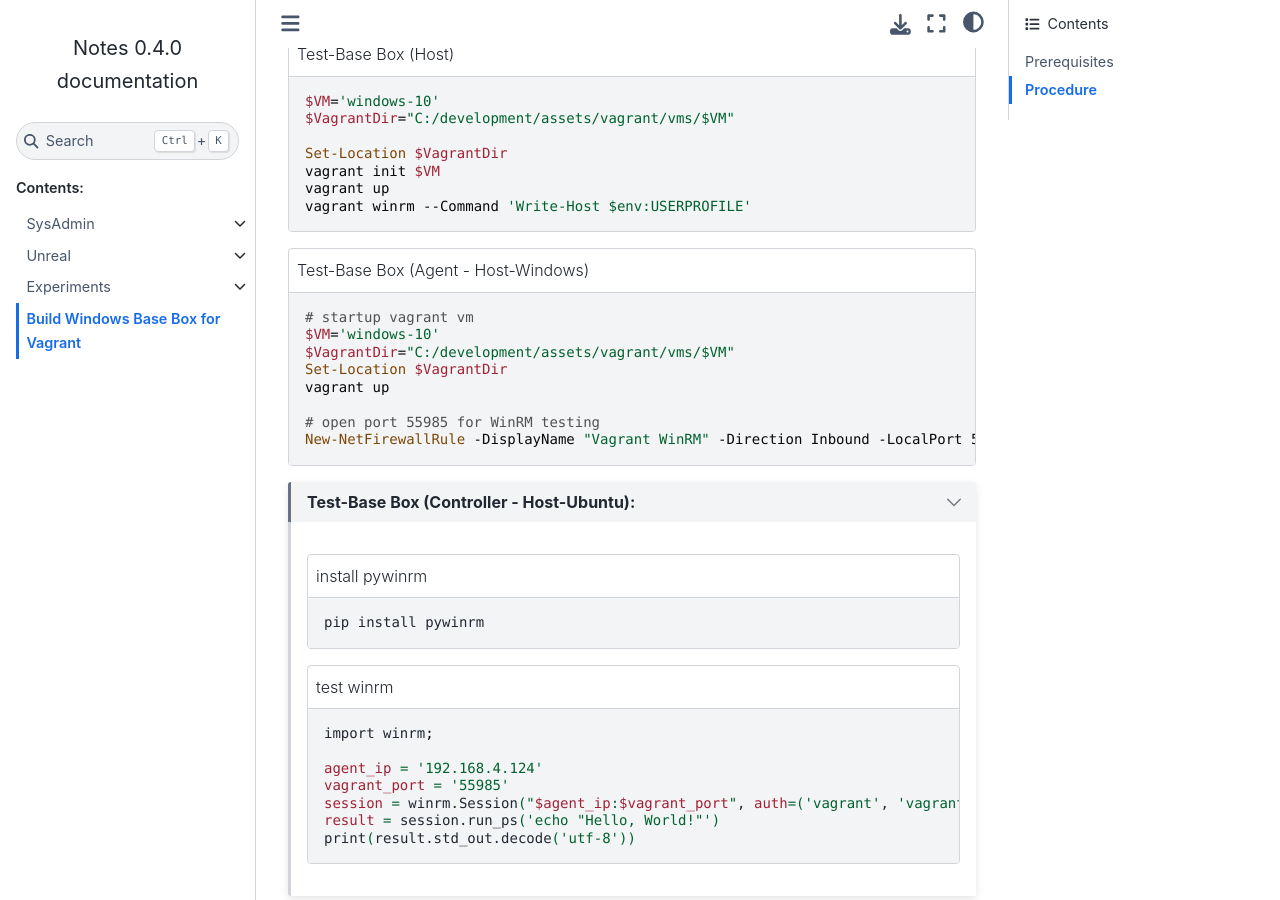
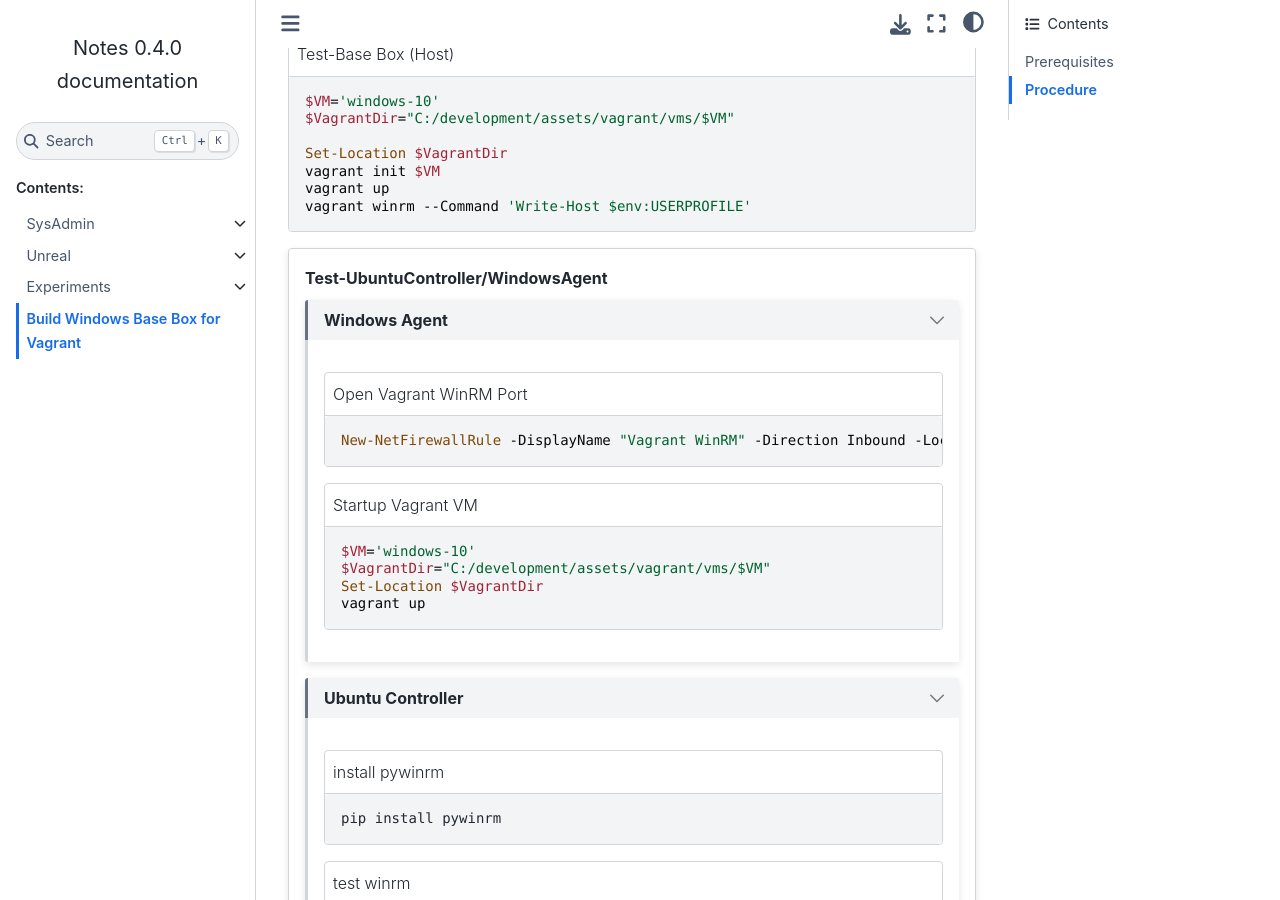
Before and after one commit to Liimurr/notes, a Sphinx documentation site: the page built from doc/src/Vagrant.Windows.Build-BaseBox.rst, in a window 1280 px wide and 900 px high, scrolled down 2032 px. Built offline with Sphinx 7.4.7 and the Sphinx Book theme 1.1.4, drawn with Linux system fonts in a browser that asks for light colours; pages that are not in the unit, such as notebooks, are missing from menus.

Commit message:
update winrm instructions formatting

```diff
--- a/doc/src/Vagrant.Windows.Build-BaseBox.rst
+++ b/doc/src/Vagrant.Windows.Build-BaseBox.rst
@@ -94,33 +94,39 @@ Procedure
    vagrant up
    vagrant winrm --Command 'Write-Host $env:USERPROFILE'
 
-.. code-block:: powershell
-   :caption: Test-Base Box (Agent - Host-Windows)
+.. card:: Test-UbuntuController/WindowsAgent
 
-   # startup vagrant vm
-   $VM='windows-10'
-   $VagrantDir="C:/development/assets/vagrant/vms/$VM"
-   Set-Location $VagrantDir
-   vagrant up
+   .. dropdown:: Windows Agent
+      :open:
 
-   # open port 55985 for WinRM testing
-   New-NetFirewallRule -DisplayName "Vagrant WinRM" -Direction Inbound -LocalPort 55985 -Protocol TCP -Action Allow
+      .. code-block:: powershell
+         :caption: Open Vagrant WinRM Port
 
-.. dropdown:: Test-Base Box (Controller - Host-Ubuntu):
-   :open:
+         New-NetFirewallRule -DisplayName "Vagrant WinRM" -Direction Inbound -LocalPort 55985 -Protocol TCP -Action Allow
 
-   .. code-block:: shell
-      :caption: install pywinrm
+      .. code-block:: powershell
+         :caption: Startup Vagrant VM
 
-      pip install pywinrm
+         $VM='windows-10'
+         $VagrantDir="C:/development/assets/vagrant/vms/$VM"
+         Set-Location $VagrantDir
+         vagrant up
 
-   .. code-block:: shell
-      :caption: test winrm
+   .. dropdown:: Ubuntu Controller
+      :open:
 
-      import winrm;
+      .. code-block:: shell
+         :caption: install pywinrm
 
-      agent_ip = '192.168.4.124'
-      vagrant_port = '55985'
-      session = winrm.Session("$agent_ip:$vagrant_port", auth=('vagrant', 'vagrant'))
-      result = session.run_ps('echo "Hello, World!"')
-      print(result.std_out.decode('utf-8'))
+         pip install pywinrm
+
+      .. code-block:: shell
+         :caption: test winrm
+
+         import winrm;
+
+         agent_ip = '192.168.4.124'
+         vagrant_port = '55985'
+         session = winrm.Session("$agent_ip:$vagrant_port", auth=('vagrant', 'vagrant'))
+         result = session.run_ps('echo "Hello, World!"')
+         print(result.std_out.decode('utf-8'))
```
